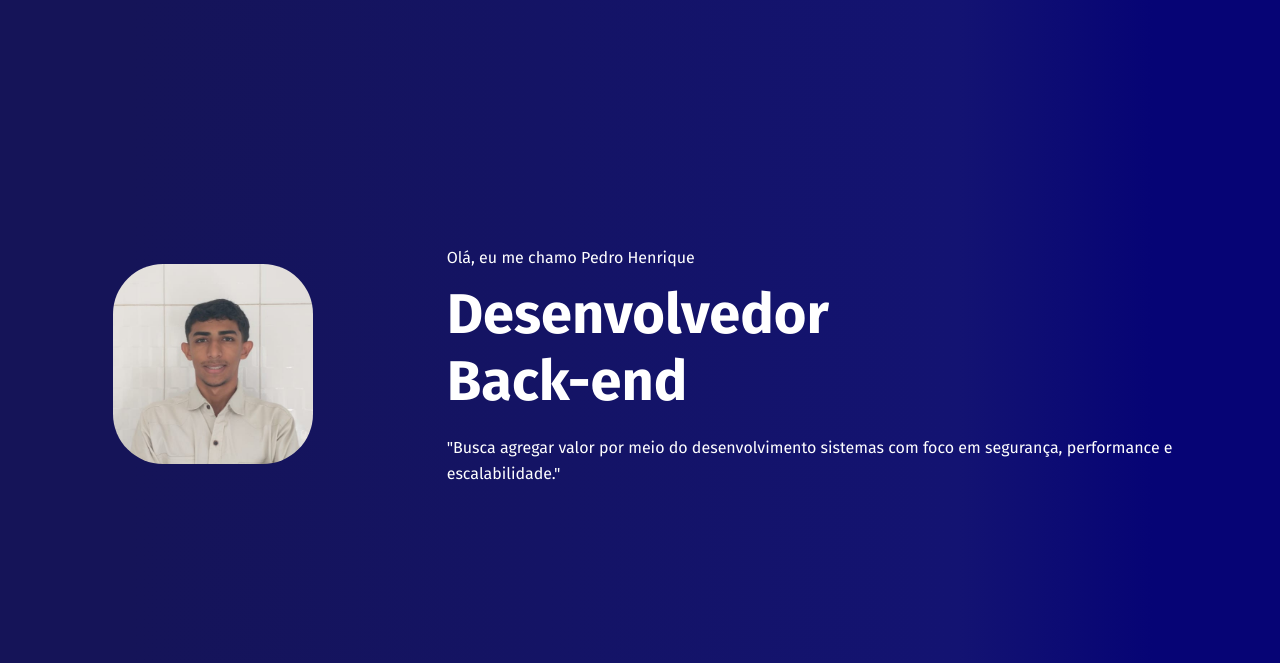
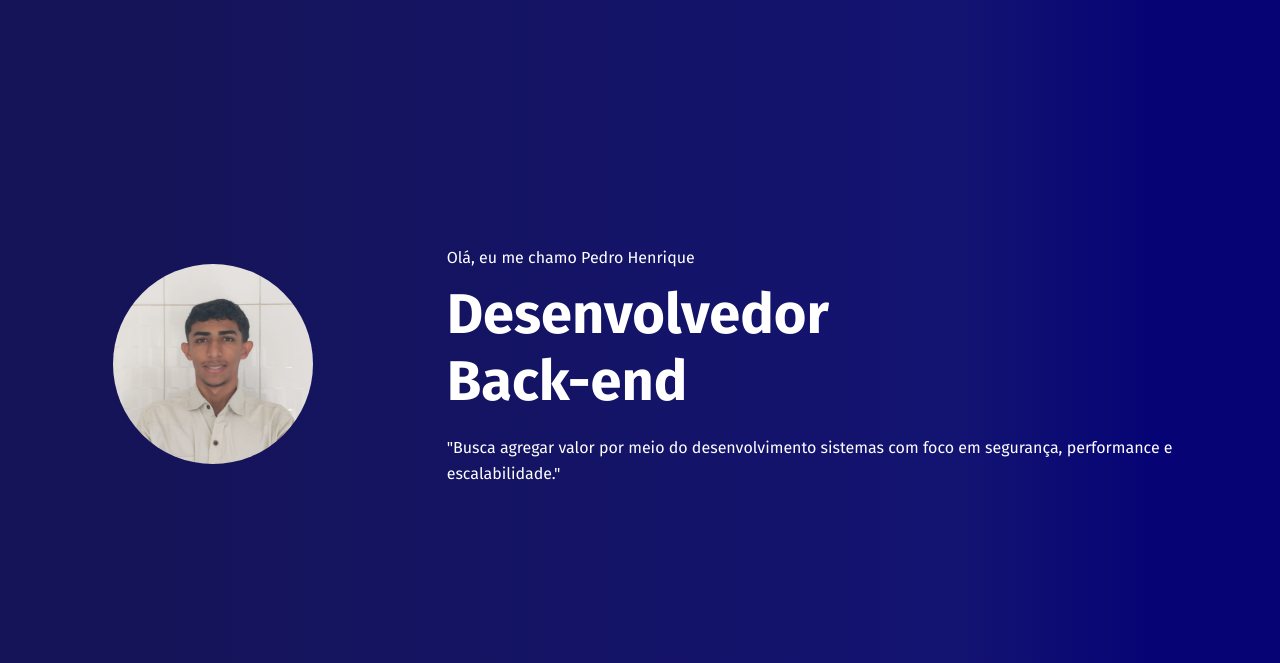
Before and after one commit to PedroHenriqueph7/meu_portfolio, a PHP site: page / in a window 1280 px wide. Shown: the part 45-708 px from the top of the page. Run offline with PHP 8.4, Linux system fonts and the light colour scheme.

Commit message:
refactor: Formato da foto inicial do Portfólio

```diff
--- a/css/style.css
+++ b/css/style.css
@@ -214,7 +214,7 @@ p {
 }
 
 .imagem_tela_principal {
-    border-radius: 25%;
+    border-radius: 50%;
 }
 
 
```
